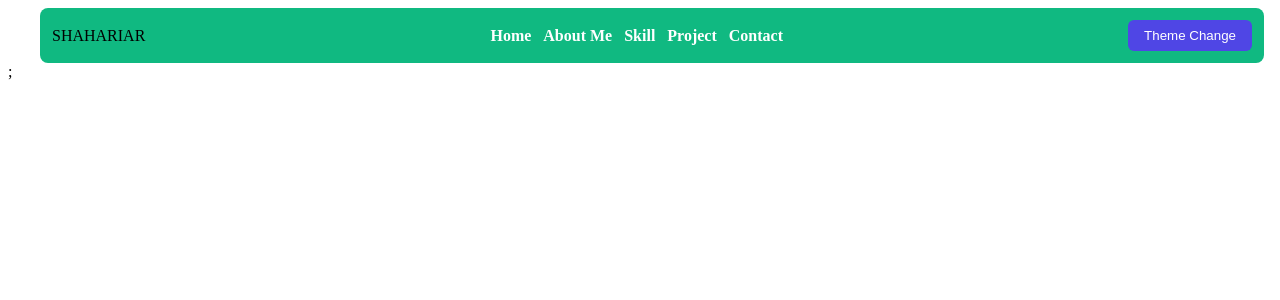
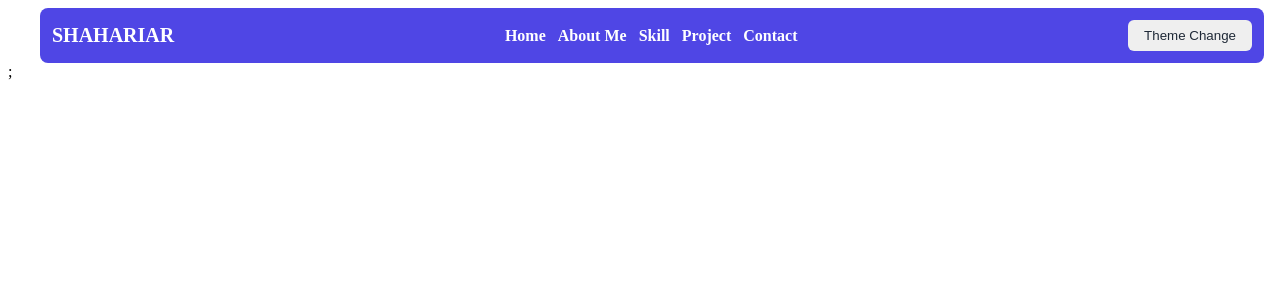
Before and after one commit to shahariar270/portfolio-template, a React (Vite) app in the folder client/: page / in a window 1280 px wide. Shown: the top 300 px of the page. Built offline with nearby package versions, Linux system fonts and the light colour scheme.

Commit message:
Update button styles and header background color for consistency

```diff
--- a/client/src/Layout/Sections/Header.jsx
+++ b/client/src/Layout/Sections/Header.jsx
@@ -20,6 +20,7 @@ export const Header = () => {
       <div className="st-portfolio--theme">
         <Button
         label={'theme change'}
+        variants='transparent'
         />
       </div>
     </div>
--- a/client/src/assets/styles/Component/_buttons.scss
+++ b/client/src/assets/styles/Component/_buttons.scss
@@ -45,12 +45,8 @@
     }
     &--transparent {
         @extend .st-btn;
-        background-color: transparent;
-        color: var(--st-color-text);
-
-        &:hover {
-            background-color: var(--st-color-secondary-hover); // gray-300
-        }
+        background-color: none;
+        color: var(--text-primary);
     }
     // Sizes
     &--sm {
--- a/client/src/assets/styles/common/layout/_header.scss
+++ b/client/src/assets/styles/common/layout/_header.scss
@@ -8,8 +8,16 @@
         width: 100%;
         justify-content: space-between;
         align-items: center;
-        background-color: var(--color-secondary);
+        background-color: var(--color-primary);
         z-index: 1000;
+    }
+    &--logo {
+        color: var(--text-white);
+        font-size: 20px;
+        font-weight: 600;
+        &:hover {
+            color: var(--text-white-hover);
+        }
     }
 
     &--menu {
@@ -22,7 +30,6 @@
             p {
                 margin: 0; // instead of padding 0, use margin
                 color: var(--text-white);
-                font-weight: 500;
                 font-weight: 600;
                 &:hover {
                     color: var(--text-white-hover);
```
